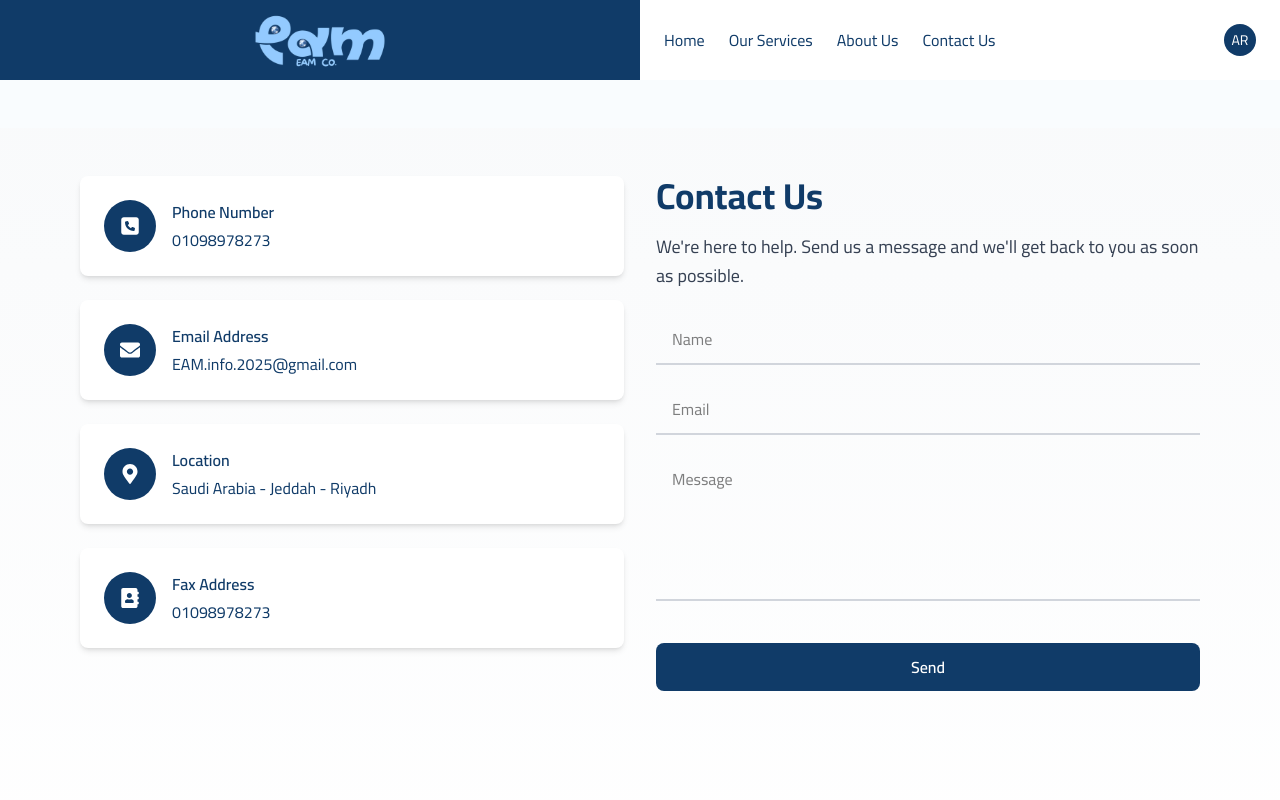
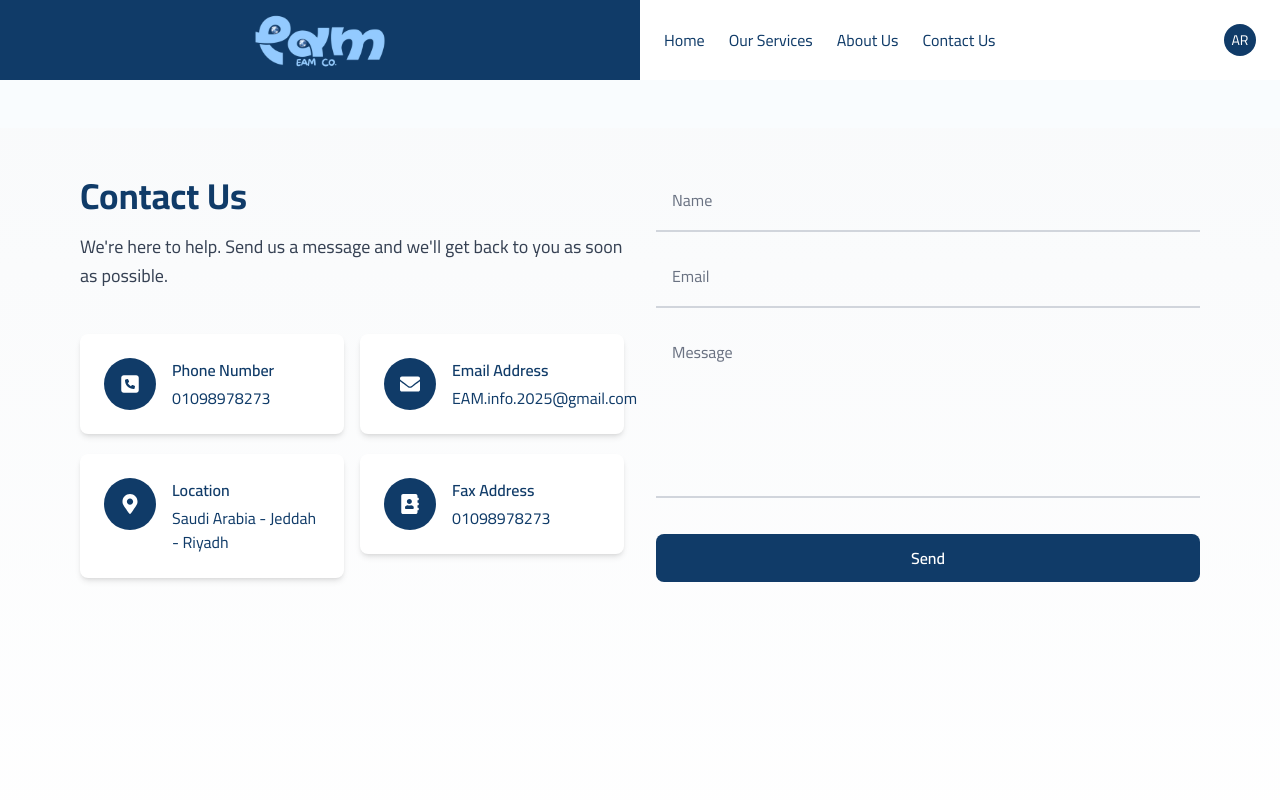
Before and after one commit to Amrabdo74/emaSite, a React (Vite) app: page /contact in a window 1280 px wide. Shown: the top 800 px of the page. Built offline with nearby package versions, Linux system fonts and the light colour scheme.

Commit message:
Update contact us

```diff
--- a/src/pages/ContactPage.jsx
+++ b/src/pages/ContactPage.jsx
@@ -1,4 +1,5 @@
 import { Link } from "react-router-dom";
+import { useState } from "react";
 import { useTranslation } from "react-i18next";
 import { FaAddressBook, FaEnvelope, FaMapMarkerAlt } from "react-icons/fa";
 import { FaSquarePhone } from "react-icons/fa6";
@@ -6,6 +7,31 @@ import { FaSquarePhone } from "react-icons/fa6";
 const ContactPage = () => {
   const { t, i18n } = useTranslation();
   const isArabic = i18n.language === 'ar';
+
+  // Form state
+  const [formData, setFormData] = useState({
+    name: '',
+    email: '',
+    message: ''
+  });
+
+  const [focused, setFocused] = useState({
+    name: false,
+    email: false,
+    message: false
+  });
+
+  const handleChange = (field, value) => {
+    setFormData(prev => ({ ...prev, [field]: value }));
+  };
+
+  const handleFocus = (field) => {
+    setFocused(prev => ({ ...prev, [field]: true }));
+  };
+
+  const handleBlur = (field) => {
+    setFocused(prev => ({ ...prev, [field]: false }));
+  };
 
   const handleSubmit = (event) => {
     event.preventDefault();
@@ -19,9 +45,16 @@ const ContactPage = () => {
         <div className="grid grid-cols-1 lg:grid-cols-2 gap-8">
 
           {/* Contact Info Section - Left Column */}
-          <div className="space-y-6">
+          <div className="grid grid-cols-1 md:grid-cols-2 gap-4">
+
+          <div className="col-span-1 md:col-span-2 text-start flex flex-col items-start justify-start">
+            <h2 className="text-4xl font-bold text-primary mb-4 text-center">{t('contact.contactUs')}</h2>
+            <p className="text-gray-700 mb-6 leading-relaxed text-lg">
+              {t('contact.description')}
+            </p>
+          </div>
             {/* Phone Card */}
-            <div className="flex items-start gap-4 p-6 bg-white rounded-lg shadow-md hover:shadow-lg transition">
+            <div className="flex items-start max-h-fit gap-4 p-6 bg-white rounded-lg shadow-md hover:shadow-lg transition">
               <div className="bg-primary p-4 rounded-full shrink-0">
                 <div className="  rounded-full">
                   <FaSquarePhone className="text-white text-xl" />
@@ -41,7 +74,7 @@ const ContactPage = () => {
             </div>
 
             {/* Email Card */}
-            <div className="flex items-start gap-4 p-6 bg-white rounded-lg shadow-md hover:shadow-lg transition">
+            <div className="flex items-start max-h-fit gap-4 p-6 bg-white rounded-lg shadow-md hover:shadow-lg transition">
               <div className="bg-primary p-4 rounded-full shrink-0">
                 <div className="  rounded-full">
                   <FaEnvelope className="text-white text-xl" />
@@ -61,7 +94,7 @@ const ContactPage = () => {
             </div>
 
             {/* Location Card */}
-            <div className="flex items-start gap-4 p-6 bg-white rounded-lg shadow-md hover:shadow-lg transition">
+            <div className="flex items-start max-h-fit gap-4 p-6 bg-white rounded-lg shadow-md hover:shadow-lg transition">
               <div className="bg-primary p-4 rounded-full shrink-0">
                 <div className="  rounded-full">
                   <FaMapMarkerAlt className="text-white text-xl" />
@@ -83,7 +116,7 @@ const ContactPage = () => {
             </div>
 
             {/* Fax Card */}
-            <div className="flex items-start gap-4 p-6 bg-white rounded-lg shadow-md hover:shadow-lg transition">
+            <div className="flex items-start max-h-fit gap-4 p-6 bg-white rounded-lg shadow-md hover:shadow-lg transition">
               <div className="bg-primary p-4 rounded-full shrink-0">
                 <div className="  rounded-full">
                   <FaAddressBook className="text-white text-xl" />
@@ -105,32 +138,103 @@ const ContactPage = () => {
 
           {/* Contact Form Section - Right Column */}
           <div className={isArabic ? 'text-right' : 'text-left'}>
-            <h2 className="text-4xl font-bold text-primary mb-4">{t('contact.contactUs')}</h2>
-            <p className="text-gray-700 mb-6 leading-relaxed text-lg">
-              {t('contact.description')}
-            </p>
 
             <form onSubmit={handleSubmit} className="space-y-5">
+              {/* Name Field */}
+              <div className="relative group">
+                <label
+                  className={`absolute ${isArabic ? 'right-4' : 'left-4'} pointer-events-none transition-all duration-300 ease-out ${
+                    focused.name || formData.name
+                      ? 'top-0 text-xs text-screens font-medium transform -translate-y-1/2 bg-white px-2'
+                      : 'top-3 text-base text-gray-500'
+                  }`}
+                >
+                  {t('contact.name')}
+                </label>
+                {/* Static bottom border */}
+                <div className="absolute bottom-0 left-0 w-full h-[2px] bg-gray-300" />
+                {/* Animated border line - expands on focus */}
+                <div
+                  className={`absolute bottom-0 ${isArabic ? 'right-0 origin-right' : 'left-0 origin-left'} h-[2px] bg-screens transition-all duration-300 ease-out ${
+                    focused.name || formData.name
+                      ? 'w-full scale-x-100 opacity-100'
+                      : 'w-0 scale-x-0 opacity-0'
+                  }`}
+                />
                 <input
                   type="text"
-                className="w-full px-4 py-3 border-0 border-b-2 border-gray-300 focus:border-screens focus:outline-none transition-colors bg-transparent"
-                placeholder={t('contact.name')}
+                  value={formData.name}
+                  onChange={(e) => handleChange('name', e.target.value)}
+                  onFocus={() => handleFocus('name')}
+                  onBlur={() => handleBlur('name')}
+                  className="w-full px-4 py-3 pt-5 border-0 focus:outline-none bg-transparent relative z-10"
                   required
                 />
+              </div>
 
+              {/* Email Field */}
+              <div className="relative group">
+                <label
+                  className={`absolute ${isArabic ? 'right-4' : 'left-4'} pointer-events-none transition-all duration-300 ease-out ${
+                    focused.email || formData.email
+                      ? 'top-0 text-xs text-screens font-medium transform -translate-y-1/2 bg-white px-2'
+                      : 'top-3 text-base text-gray-500'
+                  }`}
+                >
+                  {t('contact.email')}
+                </label>
+                {/* Static bottom border */}
+                <div className="absolute bottom-0 left-0 w-full h-[2px] bg-gray-300" />
+                {/* Animated border line - expands on focus */}
+                <div
+                  className={`absolute bottom-0 ${isArabic ? 'right-0 origin-right' : 'left-0 origin-left'} h-[2px] bg-screens transition-all duration-300 ease-out ${
+                    focused.email || formData.email
+                      ? 'w-full scale-x-100 opacity-100'
+                      : 'w-0 scale-x-0 opacity-0'
+                  }`}
+                />
                 <input
                   type="email"
-                className="w-full px-4 py-3 border-0 border-b-2 border-gray-300 focus:border-screens focus:outline-none transition-colors bg-transparent"
-                placeholder={t('contact.email')}
+                  value={formData.email}
+                  onChange={(e) => handleChange('email', e.target.value)}
+                  onFocus={() => handleFocus('email')}
+                  onBlur={() => handleBlur('email')}
+                  className="w-full px-4 py-3 pt-5 border-0 focus:outline-none bg-transparent relative z-10"
                   required
                 />
+              </div>
 
+              {/* Message Field */}
+              <div className="relative group">
+                <label
+                  className={`absolute ${isArabic ? 'right-4' : 'left-4'} pointer-events-none transition-all duration-300 ease-out ${
+                    focused.message || formData.message
+                      ? 'top-2 text-xs text-screens font-medium transform bg-white px-2'
+                      : 'top-3 text-base text-gray-500'
+                  }`}
+                >
+                  {t('contact.message')}
+                </label>
+                {/* Static bottom border */}
+                <div className="absolute bottom-0 left-0 w-full h-[2px] bg-gray-300" />
+                {/* Animated border line - expands on focus */}
+                <div
+                  className={`absolute bottom-0 ${isArabic ? 'right-0 origin-right' : 'left-0 origin-left'} h-[2px] bg-screens transition-all duration-300 ease-out ${
+                    focused.message || formData.message
+                      ? 'w-full scale-x-100 opacity-100'
+                      : 'w-0 scale-x-0 opacity-0'
+                  }`}
+                />
                 <textarea
                   rows="5"
-                className="w-full px-4 py-3 border-0 border-b-2 border-gray-300 focus:border-screens focus:outline-none transition-colors resize-none bg-transparent"
-                placeholder={t('contact.message')}
+                  value={formData.message}
+                  onChange={(e) => handleChange('message', e.target.value)}
+                  onFocus={() => handleFocus('message')}
+                  onBlur={() => handleBlur('message')}
+                  className="w-full px-4 py-3 pt-8 border-0 focus:outline-none resize-none bg-transparent relative z-10"
                   required
                 ></textarea>
+              </div>
 
               <button
                 type="submit"
```
Lines whose indentation alone changed are shown as unchanged.
